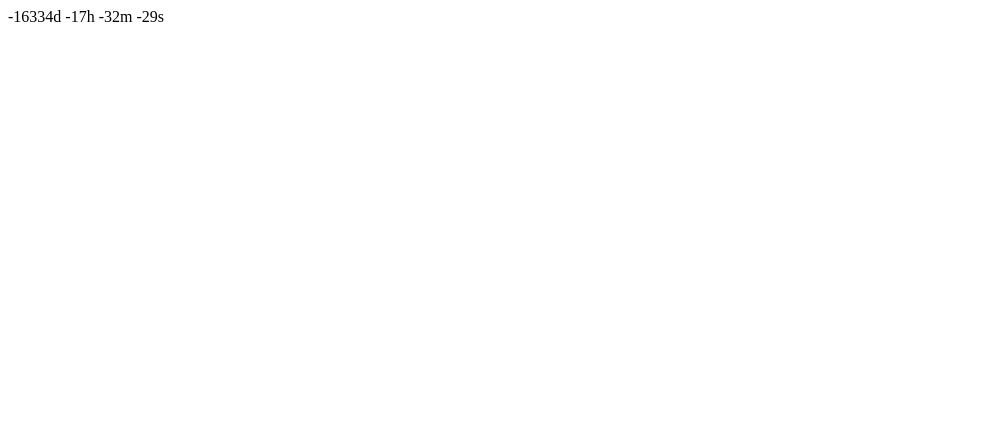
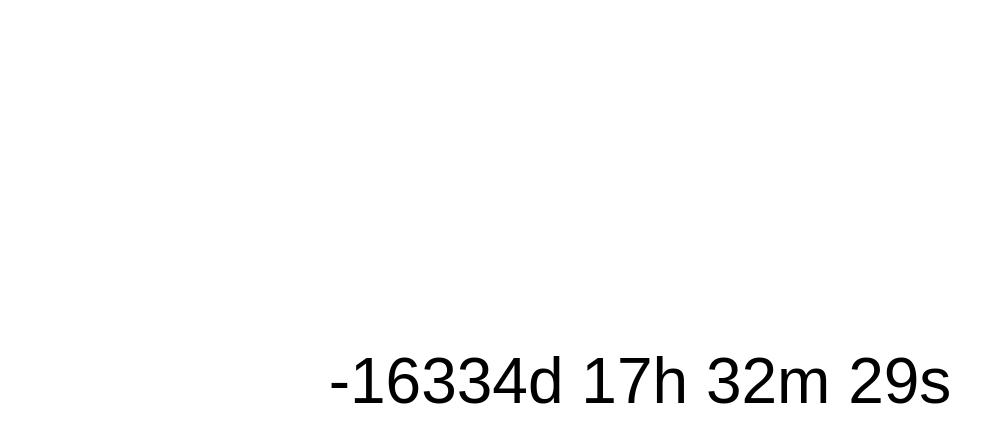
Before and after one commit to xem/minicountdown, a plain HTML site: page index.html in a window 1280 px wide. Shown: the whole page, without its empty margins (0-1004 px from the left). Drawn offline with Linux system fonts and the light colour scheme.

Commit message:
256 (with good style and leading zeros)

```diff
--- a/index.html
+++ b/index.html
@@ -1 +1 @@
-<body onload=setInterval("a=location.hash.slice(1)-new\tDate;b.innerHTML=(a/864e5|0)+'d\t'+(a%864e5/36e5|0)+'h\t'+(a%36e5/6e4|0)+'m\t'+(a%6e4/1e3|0)+'s'") id=b>
+<body onload=setInterval("a=location.hash[s='slice'](1)-new\tDate;b.innerHTML=(a/864e5|0)+'d\t'+('10'+(a%864e5/36e5|0))[s](-2)+'h\t'+('10'+(a%36e5/6e4|0))[s](-2)+'m\t'+('10'+(a%6e4/1e3|0))[s](-2)+'s'",1)><center style="padding:42vh 0;font:8vh arial"id=b>
```
